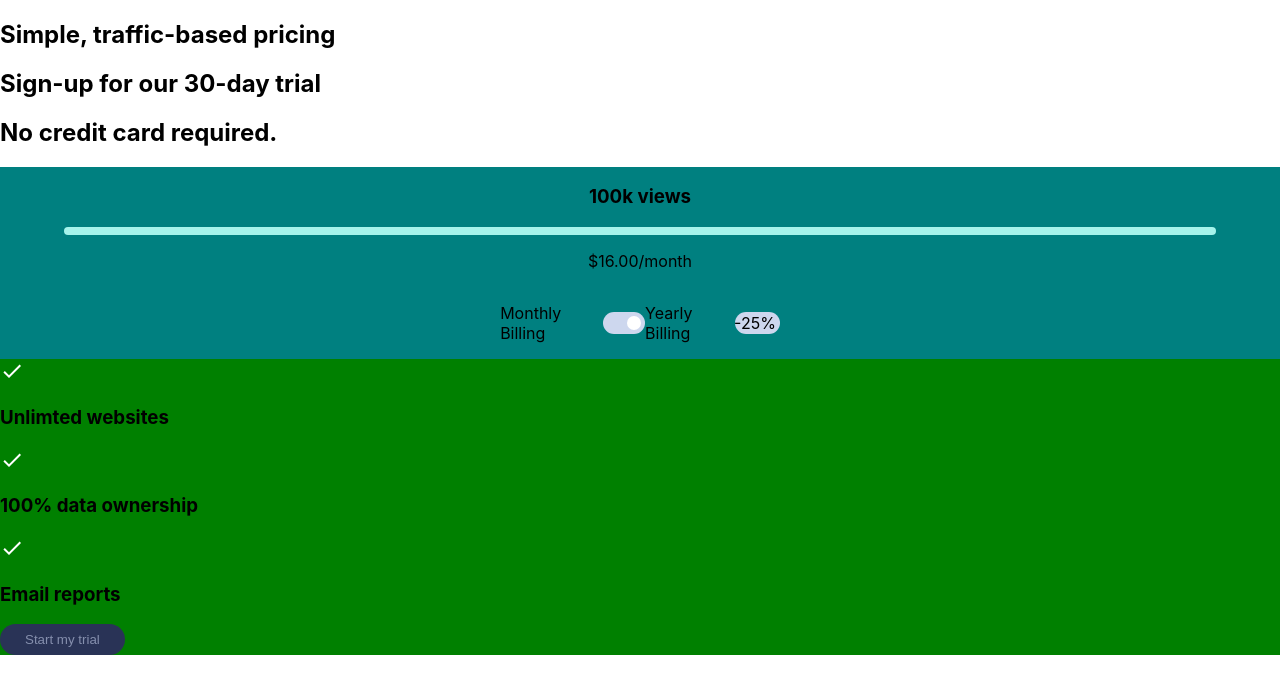
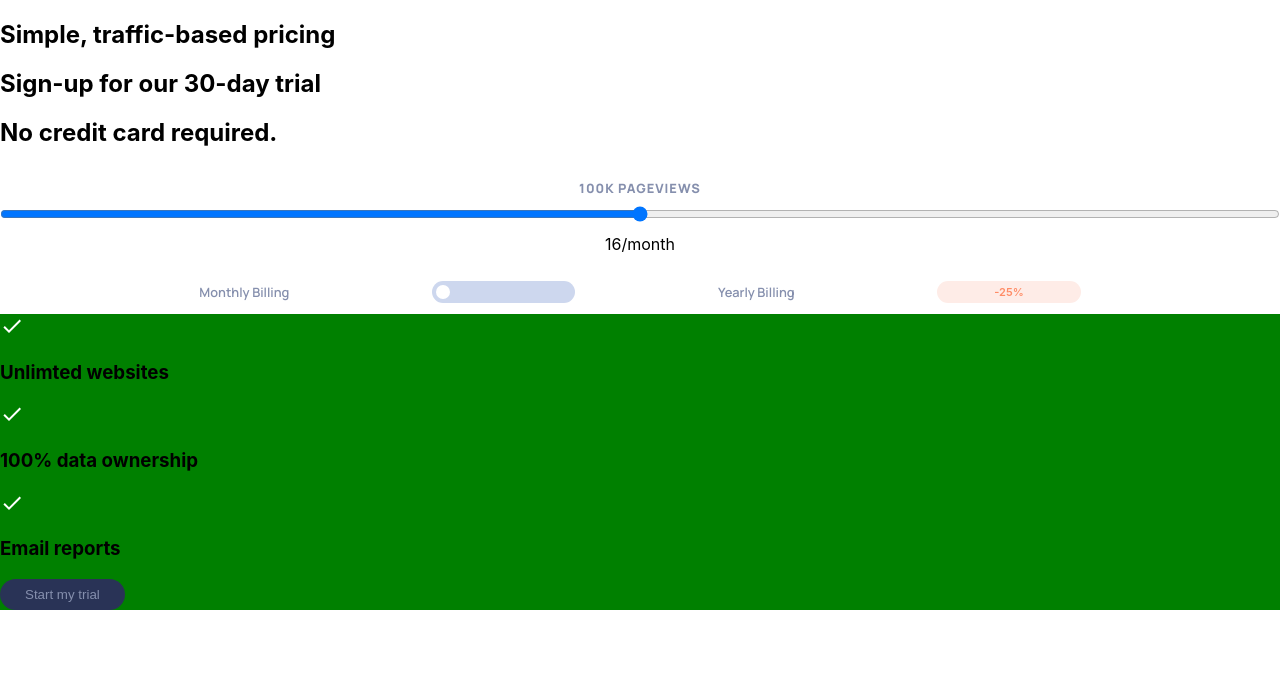
Before and after one commit to C-E-Campbell/pricingComponent, a Next.js app: page / in a window 1280 px wide. Shown: the top 694 px of the page. Built offline with nearby package versions, Linux system fonts and the light colour scheme.

Commit message:
add slider

```diff
--- a/components/priceCard.js
+++ b/components/priceCard.js
@@ -4,6 +4,30 @@ import styles from '../styles/priceCard.module.scss';
 export default function priceCard() {
   const [price, setPrice] = useState(16);
   const [cycle, setCycle] = useState('monthly');
+  const [toggleState, setToggleState] = useState(false);
+  const [bundle, setBundle] = useState({ views: '100K', price: 16.0 });
+
+  const changePrice = (e) => {
+    const val = e.target.valueAsNumber;
+    const packages = [
+      { views: '10K', price: 8.0 },
+      { views: '50K', price: 12.0 },
+      { views: '100K', price: 16.0 },
+      { views: '500K', price: 24.0 },
+      { views: '1M', price: 36.0 },
+    ];
+    if (val <= 20) {
+      setBundle(packages[0]);
+    } else if (val <= 40) {
+      setBundle(packages[1]);
+    } else if (val <= 60) {
+      setBundle(packages[2]);
+    } else if (val <= 80) {
+      setBundle(packages[3]);
+    } else {
+      setBundle(packages[4]);
+    }
+  };
 
   const changeBillingCycle = () => {
     if (cycle === 'monthly') {
@@ -12,29 +36,64 @@ export default function priceCard() {
       setCycle('monthly');
     }
   };
+
+  const changeToggleState = () => {
+    setToggleState(true);
+  };
+
   return (
     <main className={styles.card_body}>
       <section className={styles.billing_section}>
-        <h3>100k views</h3>
-        <div className={styles.billing_slider}></div>
-        <p>{`$${price}.00/month`}</p>
-        <div onClick={changeBillingCycle} className={styles.billing_cycle}>
+        <h3 className={styles.billing_section_heading}>
+          {bundle.views} PAGEVIEWS
+        </h3>
+
+        <input
+          className={styles.billing_slider}
+          type="range"
+          min="20"
+          max="100"
+          id="myRange"
+          step="20"
+          onChange={(e) => changePrice(e)}
+        />
+
+        <p>{`${bundle.price}/month`}</p>
+        <div className={styles.billing_cycle}>
           <p>Monthly Billing</p>
           <div
+            onClick={() => {
+              changeBillingCycle();
+              changeToggleState();
+            }}
             style={
               cycle === 'monthly'
+                ? { justifyContent: 'flex-start' }
+                : cycle === 'annual'
                 ? { justifyContent: 'flex-end' }
-                : { justifyContent: 'flex-start' }
+                : null
             }
-            className={styles.billing_cycle_selector}
+            className={`${styles.billing_cycle_selector} ${
+              toggleState ? styles.billing_toggle_background : ''
+            }`}
           >
             <div
-              onClick={changeBillingCycle}
+              onClick={() => {
+                changeBillingCycle();
+                changeToggleState();
+              }}
               className={styles.billing_cycle_selector_toggle}
             ></div>
           </div>
           <p>Yearly Billing</p>
-          <div className={styles.billing_cycle_selector}>-25%</div>
+          <div
+            className={
+              (styles.billing_cycle_selector,
+              styles.billing_cycle_selector_discount)
+            }
+          >
+            -25%
+          </div>
         </div>
       </section>
       <section className={styles.signup_section}>
--- a/styles/priceCard.module.scss
+++ b/styles/priceCard.module.scss
@@ -1,3 +1,5 @@
+@import url('https://fonts.googleapis.com/css2?family=Manrope:wght@600;800&display=swap');
+
 .card_body {
   background-color: red;
   margin: 0 auto;
@@ -8,31 +10,73 @@
   flex-direction: column;
   align-items: center;
   margin: 0px auto;
-  background-color: teal;
+  background-color: rgb(255, 255, 255);
 }
-
+.billing_section_heading {
+  font-family: manrope;
+  color: hsl(225, 20%, 60%);
+  font-weight: 800;
+  font-size: 0.8rem;
+  letter-spacing: 1px;
+}
 .billing_slider {
   background-color: #a5f3eb;
-  width: 90%;
+  width: 100%;
   height: 8px;
   margin: 0 auto;
   border-radius: 20px;
+  position: relative;
+}
+
+.billing_button {
+  position: absolute;
+  top: -50%;
+  left: 50%;
+  transform: translate(-50%, -25%);
+  height: 50px;
+  width: 50px;
+  background-color: red;
+  border-radius: 50%;
 }
 
 .billing_cycle {
   display: flex;
   align-items: center;
+  justify-content: space-around;
+  width: 80%;
+  p {
+    font-size: 0.8rem;
+    font-family: manrope;
+    color: hsl(225, 20%, 60%);
+    font-weight: 600;
+  }
 }
 
 .billing_cycle_selector {
-  width: 16%;
+  width: 14%;
   height: 22px;
   border-radius: 50px;
   background-color: hsl(223, 50%, 87%);
   display: flex;
   align-items: center;
-  justify-content: flex-end;
   padding: 2px 4px;
+}
+
+.billing_cycle_selector_discount {
+  background-color: hsl(14, 92%, 95%);
+  color: hsl(15, 100%, 70%);
+  width: 14%;
+  height: 22px;
+  border-radius: 50px;
+  font-size: 11px;
+  display: flex;
+  align-items: center;
+  justify-content: center;
+  font-weight: 600;
+}
+
+.billing_toggle_background {
+  background-color: hsl(174, 86%, 45%);
 }
 
 .billing_cycle_selector_toggle {
```
